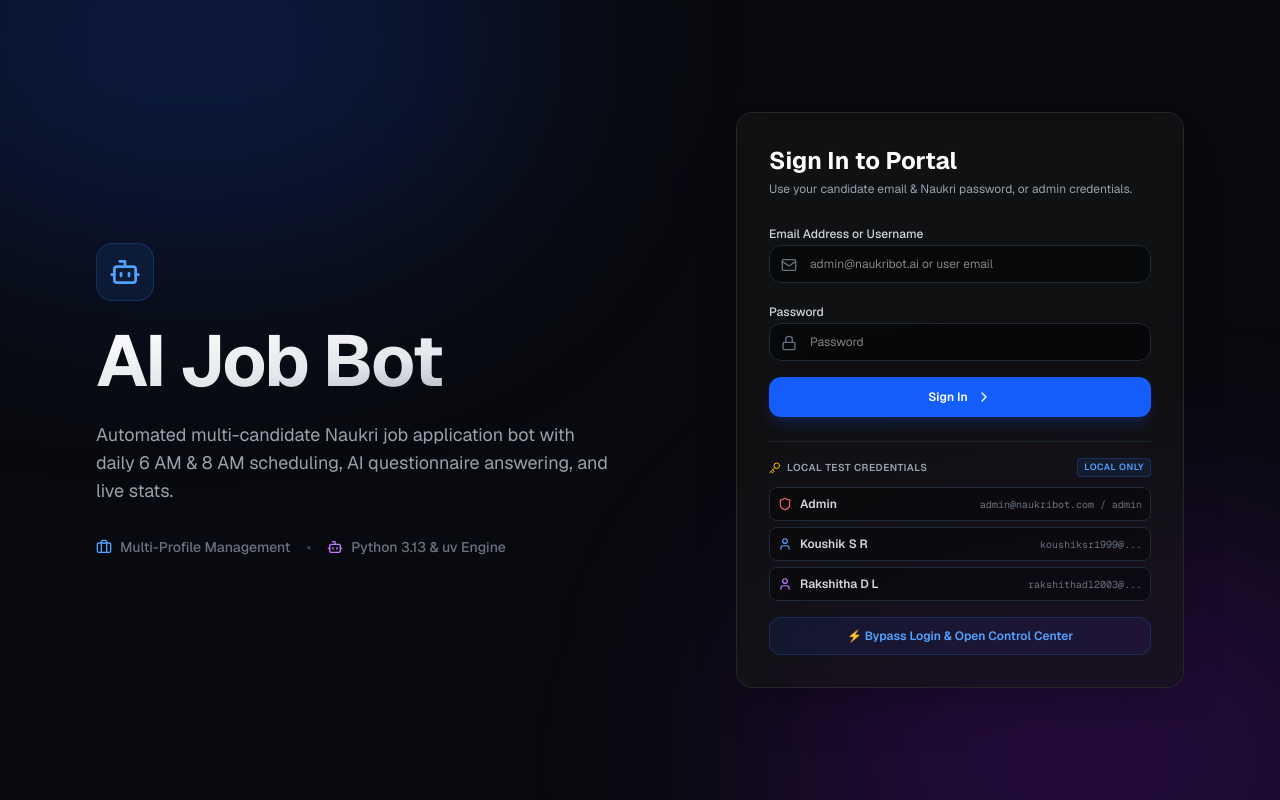
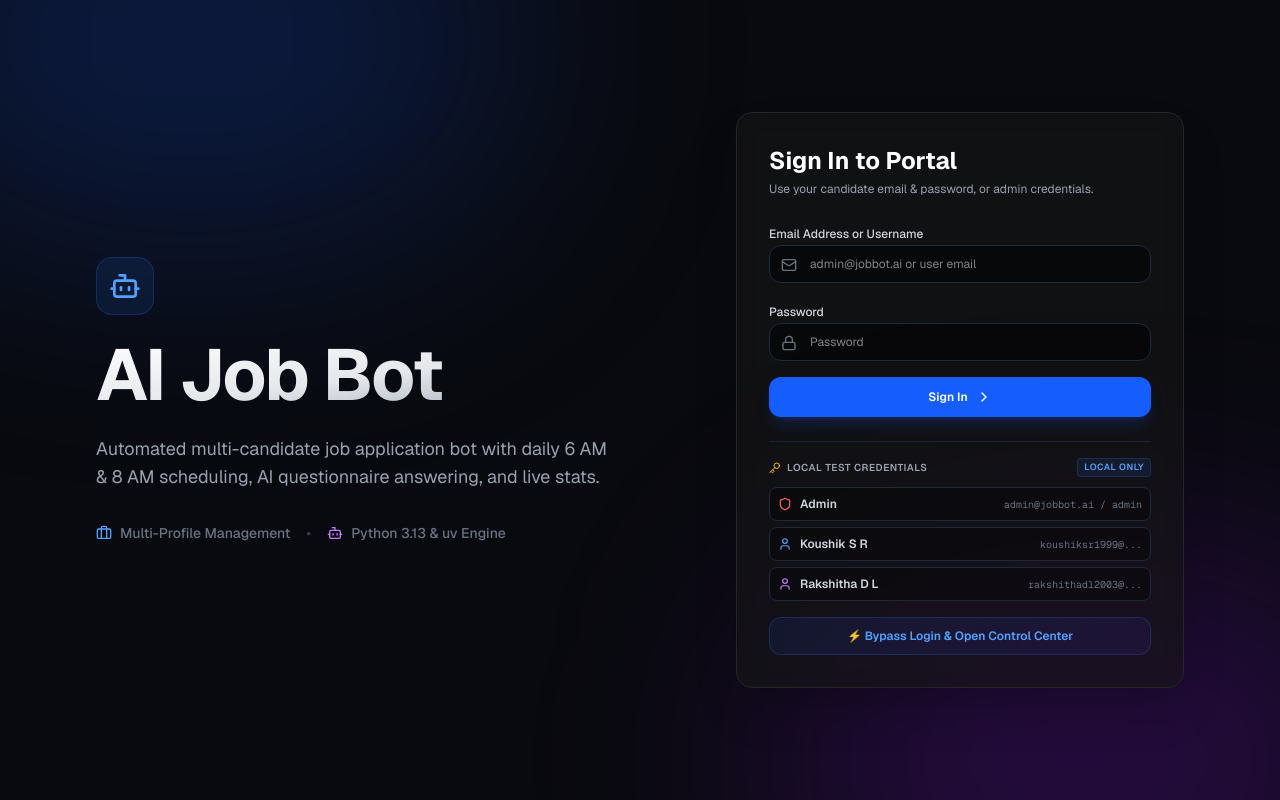
Before and after one commit to koushiksr/ai_job_bot, a Next.js app: page / in a window 1280 px wide. Built offline with nearby package versions, Linux system fonts and the light colour scheme; no server answers.

Commit message:
chore: remove specific branding names and set admin to admin@jobbot.ai

```diff
--- a/src/app/dashboard/page.tsx
+++ b/src/app/dashboard/page.tsx
@@ -955,7 +955,7 @@
                     </div>
 
                     <div className="space-y-1.5">
-                      <label className="text-xs font-medium text-gray-300">Naukri Login Email</label>
+                      <label className="text-xs font-medium text-gray-300">Portal Login Email</label>
                       <input
                         type="email"
                         value={editingProfile.email || ''}
@@ -969,7 +969,7 @@
 
                   <div className="grid grid-cols-2 gap-4">
                     <div className="space-y-1.5">
-                      <label className="text-xs font-medium text-gray-300">Naukri Password</label>
+                      <label className="text-xs font-medium text-gray-300">Portal Password</label>
                       <input
                         type="password"
                         value={editingProfile.password || ''}
@@ -1030,7 +1030,7 @@
                   </div>
 
                   <div className="space-y-1.5">
-                    <label className="text-xs font-medium text-gray-300">Naukri Target Search URL</label>
+                    <label className="text-xs font-medium text-gray-300">Target Search URL</label>
                     <input
                       type="url"
                       value={editingProfile.search_url || ''}
@@ -1040,6 +1040,7 @@
                       placeholder="https://www.naukri.com/machine-learning-jobs"
                     />
                   </div>
+
 
                   <div className="space-y-1.5">
                     <label className="text-xs font-medium text-gray-300">Resume PDF Path or URL</label>
--- a/src/app/page.tsx
+++ b/src/app/page.tsx
@@ -36,13 +36,14 @@
     const cleanPwd = password.trim()
 
     // 1. Direct Admin Access Check (Password: admin)
-    if ((cleanEmail === 'admin' || cleanEmail === 'admin@naukribot.com' || cleanEmail === 'admin@naukribot.ai' || cleanEmail === 'admin@admin.com') && cleanPwd === 'admin') {
+    if ((cleanEmail === 'admin' || cleanEmail === 'admin@jobbot.ai' || cleanEmail === 'admin@admin.com') && cleanPwd === 'admin') {
       localStorage.setItem('user_id', 'admin')
-      localStorage.setItem('user_email', 'admin@naukribot.com')
+      localStorage.setItem('user_email', 'admin@jobbot.ai')
       localStorage.setItem('user_role', 'admin')
       window.location.href = '/admin'
       return
     }
+
 
 
     try {
@@ -145,7 +146,7 @@
           AI Job Bot
         </h1>
         <p className="text-lg text-gray-400 mb-8 max-w-lg">
-          Automated multi-candidate Naukri job application bot with daily 6 AM & 8 AM scheduling, AI questionnaire answering, and live stats.
+          Automated multi-candidate job application bot with daily 6 AM & 8 AM scheduling, AI questionnaire answering, and live stats.
         </p>
 
         <div className="flex flex-col sm:flex-row gap-4 items-center md:items-start text-sm text-gray-500 font-medium">
@@ -166,7 +167,7 @@
             {isLogin ? 'Sign In to Portal' : 'Create an Account'}
           </h2>
           <p className="text-gray-400 mb-6 text-xs">
-            {isLogin ? 'Use your candidate email & Naukri password, or admin credentials.' : 'Set up your candidate account.'}
+            {isLogin ? 'Use your candidate email & password, or admin credentials.' : 'Set up your candidate account.'}
           </p>
 
           <form onSubmit={handleAuth} className="space-y-4">
@@ -179,7 +180,7 @@
                   value={email}
                   onChange={(e) => setEmail(e.target.value)}
                   className="w-full bg-black/50 border border-gray-800 rounded-xl pl-10 pr-4 py-2.5 text-xs text-white focus:outline-none focus:border-blue-500 transition-colors"
-                  placeholder="admin@naukribot.ai or user email"
+                  placeholder="admin@jobbot.ai or user email"
                   required
                 />
               </div>
@@ -229,15 +230,16 @@
                 <div className="space-y-1.5 text-xs">
                   <button
                     type="button"
-                    onClick={() => fillCreds('admin@naukribot.com', 'admin')}
+                    onClick={() => fillCreds('admin@jobbot.ai', 'admin')}
                     className="w-full p-2 bg-black/40 hover:bg-gray-800/60 rounded-lg border border-gray-800 text-left flex items-center justify-between transition-colors group"
                   >
                     <div className="flex items-center gap-2">
                       <Shield className="w-3.5 h-3.5 text-red-400" />
                       <span className="font-semibold text-gray-300 group-hover:text-white">Admin</span>
                     </div>
-                    <span className="text-[10px] font-mono text-gray-500">admin@naukribot.com / admin</span>
+                    <span className="text-[10px] font-mono text-gray-500">admin@jobbot.ai / admin</span>
                   </button>
+
 
                   <button
                     type="button"
```
Also changed, not shown: vercel.json.
